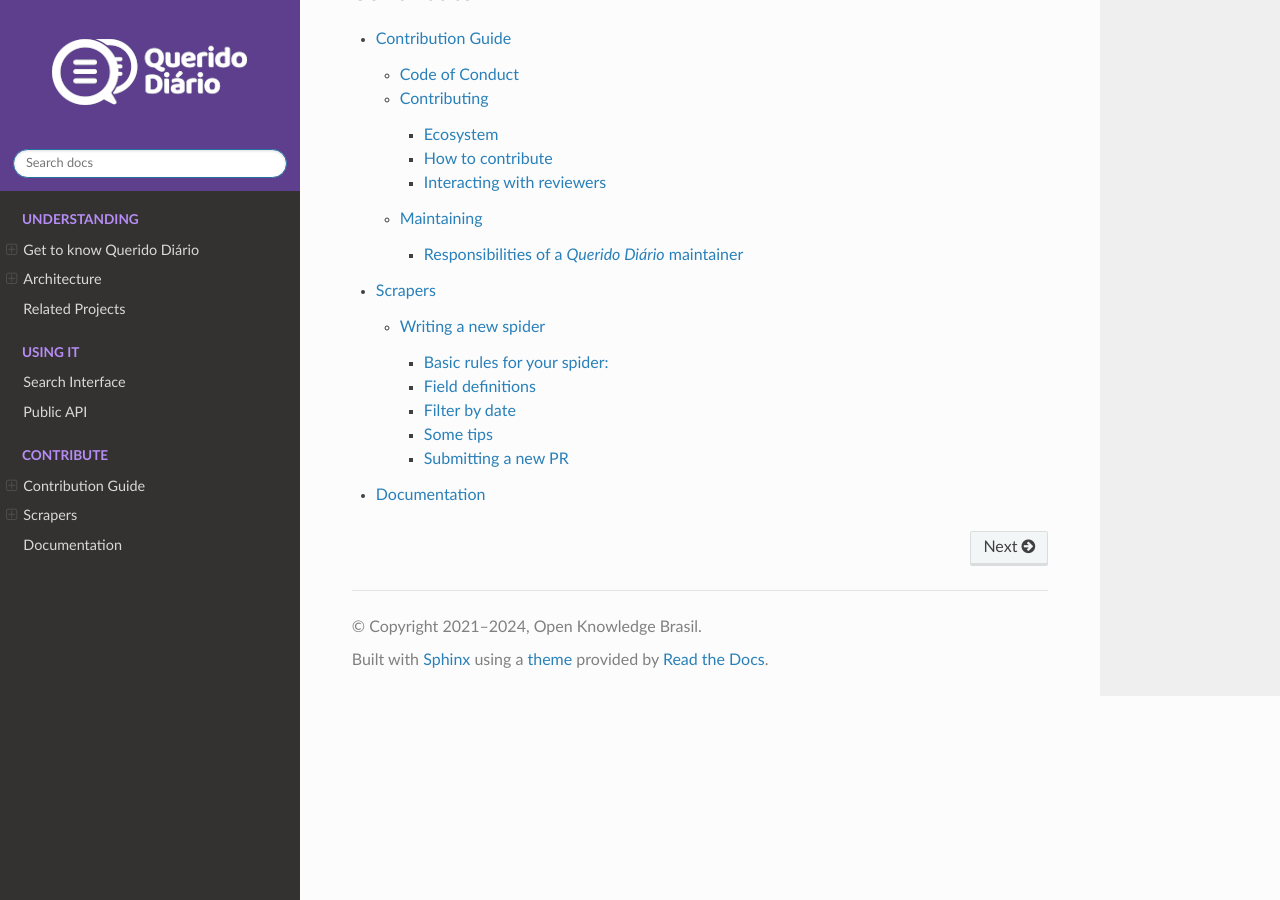
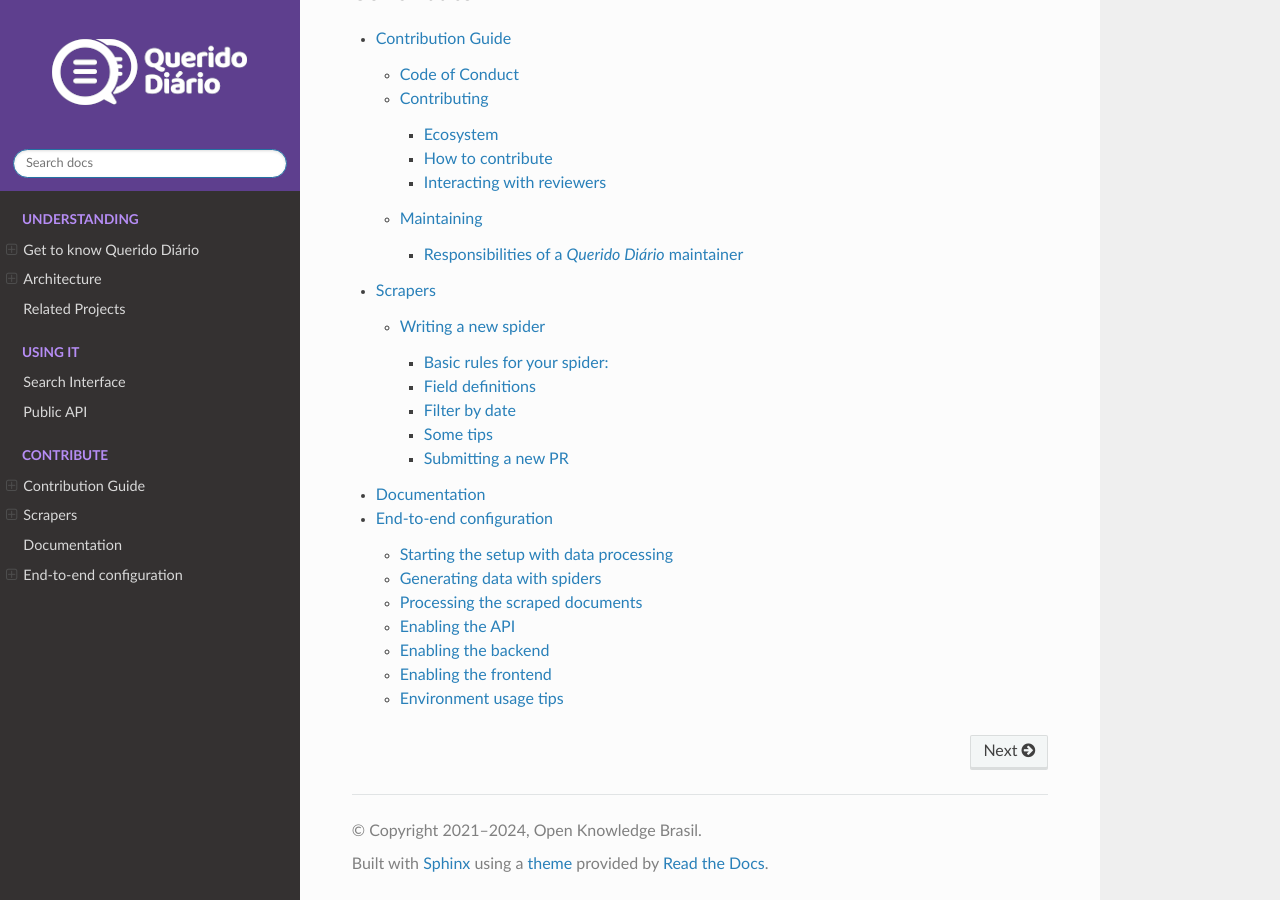
Before and after one commit to okfn-brasil/querido-diario-comunidade, a Sphinx documentation site: the page built from docs/en/source/index.rst, in a window 1280 px wide and 900 px high, scrolled down 889 px. Built offline with Sphinx 7.4.7 and the Read the Docs theme 3.1.0, drawn with Linux system fonts in a browser that asks for light colours; part of the change alters nothing that is shown.

```diff
--- /dev/null
+++ b/docs/en/source/contributing/end-to-end-configuration.rst
@@ -0,0 +1,209 @@
+End-to-end configuration
+########################
+
+Sometimes it is necessary to integrate various stages of Querido Diário, especially
+when developing frontend solutions that require data that is not yet in production.
+
+Since QD uses `podman`_ to manage its infrastructure, orchestrating the stages
+consists of adjusting environment variables and ensuring that the containers are
+communicating properly.
+
+.. attention::
+    This documentation has been primarily tested on Linux environments. Windows WSL
+    or MacOS environments may have some differences (contributions are welcome!).
+
+Starting the setup with data processing
+***************************************
+
+Since the resources (database, search engine, etc.) used by QD locally will be shared
+by different stages, the `data processing`_ project is a good starting point for setup
+as it uses several of these resources in its processing tasks.
+
+To set it up, we will follow these steps:
+
+1. `Install podman`_ (if not already installed);
+
+2. Run:
+
+    .. code-block:: bash
+
+      make build
+
+3. Run (``FULL_PROJECT=true`` allows additional ports to be opened by the pod that will be created):
+
+    .. code-block:: bash
+
+      FULL_PROJECT=true make setup
+
+.. tip::
+    If this is your first time running the project, the environment variables will be
+    created in the ``envvars`` file, at the root of the repository. Here you will find
+    credentials for the object storage (Minio), for example.
+
+.. warning::
+    When running the ``make setup`` command, a ``bind: address already in use`` error
+    may appear. In this case, check if another service on your computer is using the
+    indicated port and stop it (or modify the environment variables and/or Makefile if
+    you know what you're doing).
+
+    If the port is being used by podman itself due to an execution error, you can
+    terminate the program with the command (using port 8000 as an example)
+    ``sudo kill -9 $(sudo lsof -t -i:8000)``.
+
+    After terminating, run ``make setup`` again.
+
+Now the pod has been created, and within it, several resources like Opensearch,
+Postgres, and Minio are running. However, they are still "empty." Let's populate them
+using the spiders repository.
+
+Generating data with spiders
+*****************************
+
+We want to run spiders to populate our database with official gazettes for processing.
+To do this, we just need to configure the following in the `spiders repository`_:
+
+1. Copy ``data_collection/local.env`` to ``data_collection/.env``;
+
+2. Set up the development environment and run spiders normally, as indicated in its
+   documentation.
+
+Processing the scraped documents
+********************************
+
+Now that we have the object storage and some Postgres database tables populated, let's
+run the main data processing pipeline to generate TXT files and populate the search
+engine:
+
+1. Run in the data processing repository:
+
+    .. code-block:: bash
+
+      make re-run
+
+.. note::
+    Notice that ``make re-run`` is being executed here, and not ``make run``, because
+    ``make run`` executes ``make setup``, and if ``make setup`` is run, all resources
+    will be destroyed and rebuilt, nullifying the scraping that was done.
+
+Now we have files, tables, and indices populated. We can enable the API.
+
+Enabling the API
+****************
+
+1. Run, in the `API`_ repository:
+
+    .. code-block:: bash
+
+      make build
+
+2. Run:
+
+    .. code-block:: bash
+
+      make re-run
+
+.. note::
+    For the same reason as in data processing, ``make re-run`` is being executed here,
+    and not ``make run``.
+
+With the API available, we can start the local backend.
+
+Enabling the backend
+********************
+
+To handle `Querido Diário: Technologies in Education`_, the `backend`_ needs to be set
+up as follows:
+
+1. Set up the development environment as indicated in the documentation;
+
+2. Create a superuser account as requested.
+
+With the backend available, the frontend that uses local API and backend can also be
+configured.
+
+Enabling the frontend
+*********************
+
+Finally, we've reached the other end of the QD architecture, the `frontend`_! Here
+we'll do the following:
+
+1. Set up the development environment as indicated in the documentation;
+
+2. Apply this patch in the repository:
+
+    .. code-block:: bash
+
+      ./src/app/constants.ts
+      - export const API = 'https://queridodiario.ok.org.br/api';
+      + export const API = 'http://localhost:8080';
+
+      ./src/app/services/utils/index.ts
+      - export const educationApi = 'https://backend-api.queridodiario.ok.org.br/api/';
+
+      + export const educationApi = 'http://localhost:8000/api/';
+
+Done! Now the entire environment is configured 🎉
+
+Environment usage tips
+**********************
+
+Some useful ways to use the development environment:
+
+1. Want to access the postgres database to see official gazette records, backend users,
+   etc.?
+
+    Run ``make shell-database`` in the querido-diario-data-processing repository and you'll be in the ``psql`` command line.
+
+2. Want to access the search engine to see textual indices of gazettes and thematic
+   excerpts?
+
+    Run:
+
+    .. code-block:: bash
+
+      curl -k -u admin:admin -X GET "localhost:9200/_cat/indices?v&pretty=true
+
+    Other endpoints will work similarly according to the Opensearch documentation.
+
+3. Want to access the file system to see where they were downloaded?
+
+    Go to `localhost:9000 <http://localhost:9000>`_ with the credentials found in the
+    ``envvars`` of the querido-diario-data-processing repository.
+
+4. Want to download more gazette files and process them?
+
+    Run another ``scrapy crawl`` in the querido-diario repository and then run
+    ``make re-run`` in querido-diario-data-processing again.
+
+5. In the frontend, live reload is enabled, but not in the API and backend. How to check changes?
+
+    In the API, run ``make re-run`` again. In the backend, run:
+
+    .. code-block:: bash
+
+      python -m cli setup -- pod-name querido-diario
+
+6. How to access the API documentation?
+
+    Go to `0.0.0.0:8080/docs <0.0.0.0:8080/docs>`_.
+
+    .. tip::
+        If ``0.0.0.0`` doesn't work, use `localhost:8080/docs <http://localhost:8080/docs>`_.
+
+7. How to access the backend admin panel?
+
+    Go to `0.0.0.0:8000/api/admin <http://0.0.0.0:8000/api/admin>`_ with the superuser
+    credentials created earlier.
+
+    .. tip::
+        If ``0.0.0.0`` doesn't work, use `localhost:8000/api/admin <http://localhost:8000/api/admin>`_.
+
+.. References
+.. _podman: https://podman.io/
+.. _data processing: https://github.com/okfn-brasil/querido-diario-data-processing/
+.. _spiders repository: https://github.com/okfn-brasil/querido-diario/
+.. _API: https://github.com/okfn-brasil/querido-diario-api/
+.. _backend: https://github.com/okfn-brasil/querido-diario-backend/
+.. _frontend: https://github.com/okfn-brasil/querido-diario-frontend/
+.. _Install podman: https://podman.io/docs/installation
+.. _Querido Diário\: Technologies in Education: https://queridodiario.ok.org.br/educacao
--- a/docs/en/source/index.rst
+++ b/docs/en/source/index.rst
@@ -23,3 +23,4 @@ Querido Diário
    contributing/contribution-guide.rst
    contributing/scrapers.rst
    contributing/documentation.rst
+   contributing/end-to-end-configuration
```
